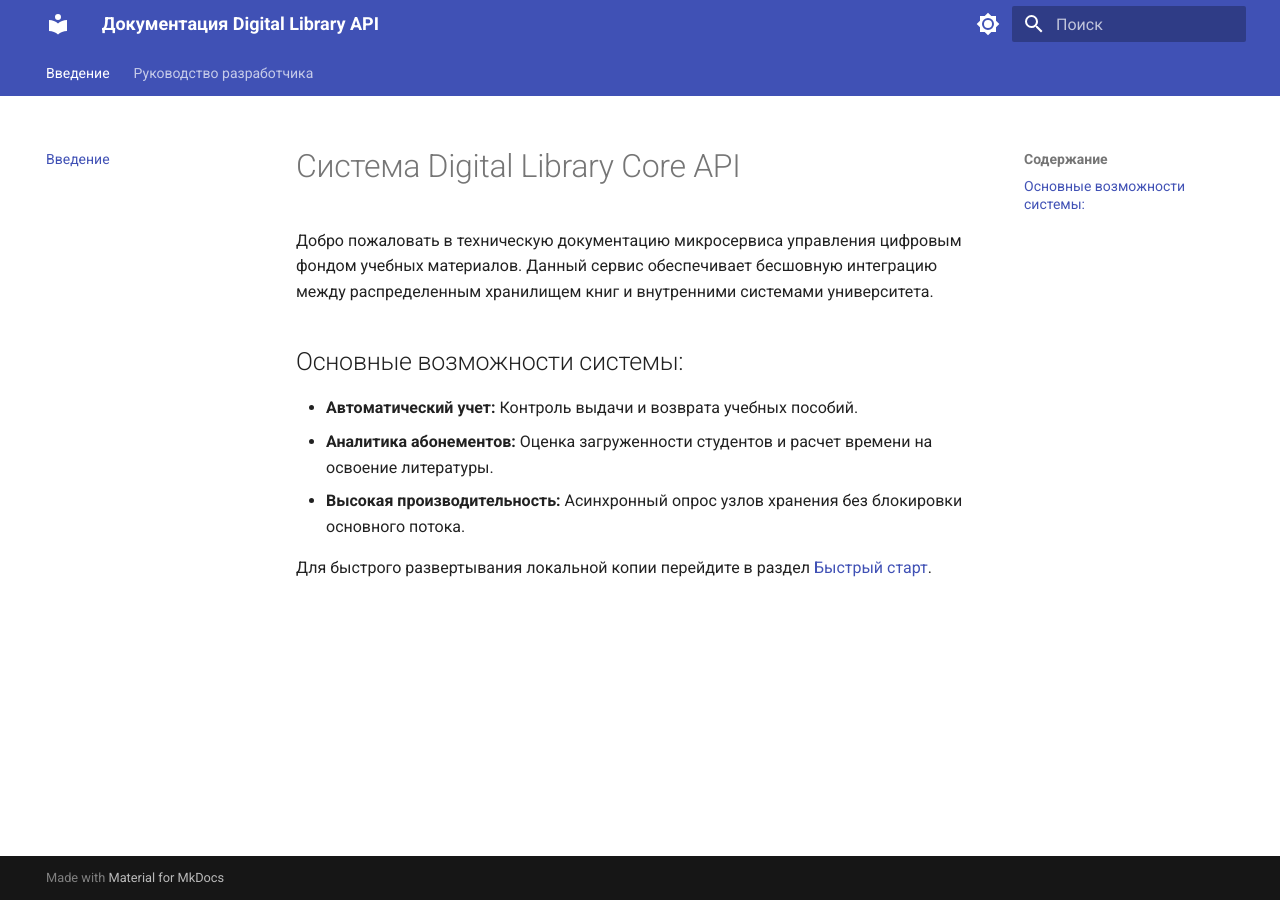
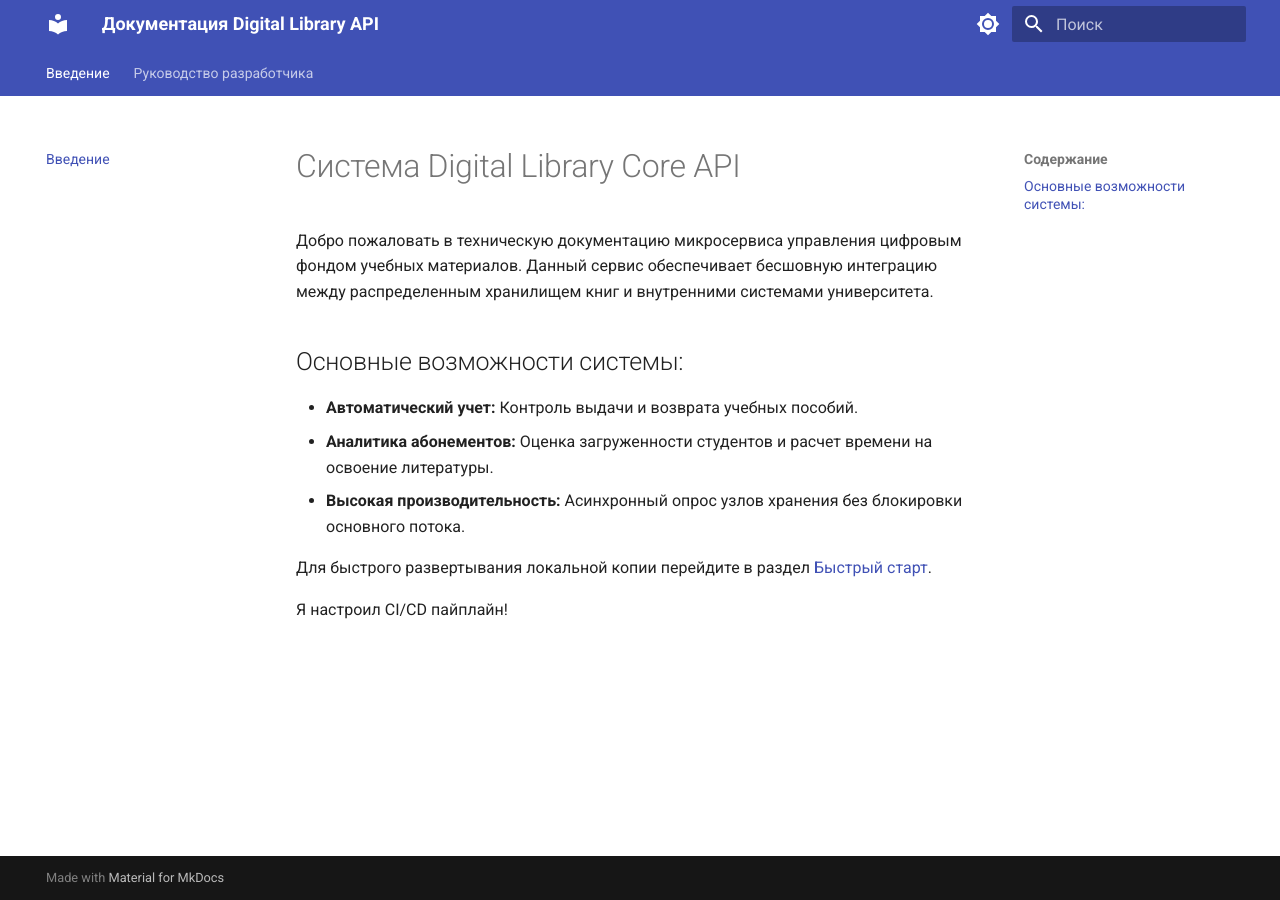
Before and after one commit to DianaA8A/my-docs-project-, an MkDocs documentation site: the page built from docs/index.md, in a window 1280 px wide. Built offline with MkDocs 1.6.1 and Material for MkDocs 9.7.7, drawn with Linux system fonts in a browser that asks for light colours.

Commit message:
Real text update

```diff
--- a/docs/index.md
+++ b/docs/index.md
@@ -8,3 +8,5 @@
 * **Высокая производительность:** Асинхронный опрос узлов хранения без блокировки основного потока.
 
 Для быстрого развертывания локальной копии перейдите в раздел [Быстрый старт](dev/quickstart.md).
+
+Я настроил CI/CD пайплайн!
```
